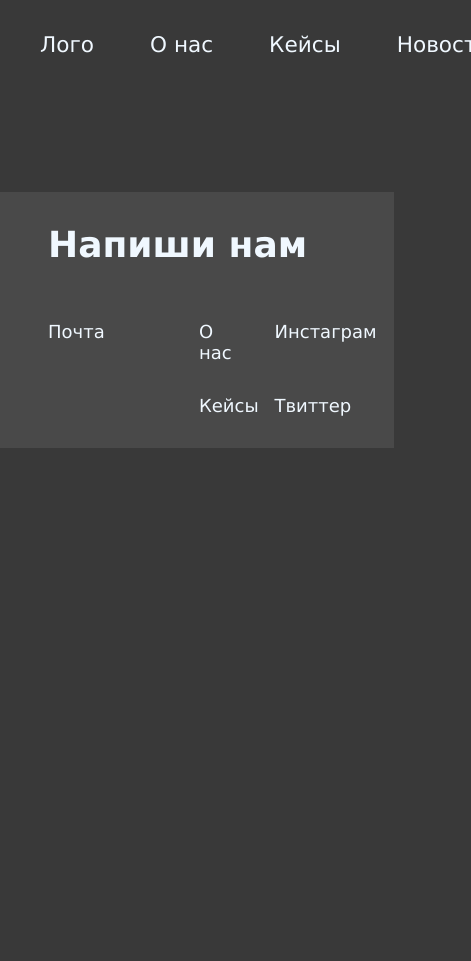
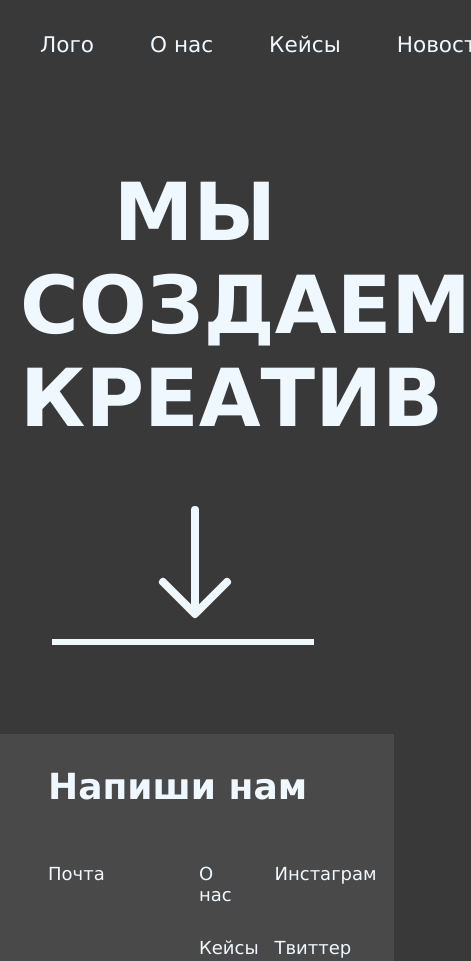
Before and after one commit to lopulopu/Guap, a plain HTML site: page index.html in a window 390 px wide. Shown: the top 961 px of the page, 471 px wide, since content can reach past the window. Before the commit the page ends 844 px from the top, so only its background shows below. Drawn offline with Linux system fonts and the light colour scheme.

Commit message:
мы создаем креатив
хз, так надо было сделать или нет. поменяем если что

```diff
--- a/CSS/main.css
+++ b/CSS/main.css
@@ -34,20 +34,25 @@ body {
     font-size: larger;
 }
 
-a{
+a {
     color: aliceblue;
     text-decoration: none;
 }
 
-@media all and (max-width: 1000px){
-    #nav a{
+@media all and (max-width: 1000px) {
+    #nav a {
         margin-right: 2rem;
     }
-    #logo{
+
+    #logo {
         margin-left: 2rem;
     }
-    #footer > *{
+
+    #footer>* {
         margin-left: 1rem !important;
+    }
+    hr{
+        margin-left: 2rem !important;
     }
 }
 
@@ -83,27 +88,72 @@ a{
     flex: 1 0 0%;
 }
 
-.col4{
+.col4 {
     flex: 0 0 auto;
     width: 25% !important;
 }
 
-.col2{
+.col2 {
     flex: 0 0 auto;
     width: 50% !important;
 }
 
-#footer{
+#footer {
     margin-top: 5rem !important;
     background-color: #494949;
     padding-top: 2rem;
     padding-bottom: 2rem;
 }
 
-#footer>*{
+#footer>* {
     margin-left: 3rem;
 }
 
-#footer>.row>.row>.col{
+#footer>.row>.row>.col {
     margin-top: 2rem;
 }
+
+.h1title {
+    font-size: 5rem;
+}
+
+.row-center {
+    flex-direction: column;
+    justify-content: center;
+    align-items: center;
+}
+
+.arrows {
+    margin: auto;
+    display: flex;
+    justify-content: center;
+    display: block;
+    width: 70px;
+    justify-self: center;
+}
+
+.arrows path {
+    stroke: aliceblue;
+    stroke-width: 3px;
+
+    fill: transparent;
+}
+
+.col-justify-center {
+    justify-content: center;
+    align-items: center;
+    text-align: center;
+}
+.col-auto{
+    width: auto;
+}
+.border-bottom{
+    border-bottom: #595959;
+    border-width: 5px;
+}
+hr{
+    height: 0px;
+    border-width: 3px;
+    margin-left: 5rem;
+    margin-right: 5rem;
+}
--- a/index.html
+++ b/index.html
@@ -18,10 +18,19 @@
         <a href="#" class="navlink">Контакты</a>
     </div>
     <div class="container">
-        <div class="row">
-            <div class="col">
+        <div class="row row-center">
+            <div class="col col-auto">
+                <h1 class="h1title col-justify-center">МЫ СОЗДАЕМ КРЕАТИВ</h1>
+            </div>
+            <div class="col col-justify-center">
+                <svg xmlns="http://www.w3.org/2000/svg" width="128" height="128" fill="currentColor"
+                    class="bi bi-arrow-down" viewBox="0 0 16 16">
+                    <path fill-rule="evenodd"
+                        d="M8 1a.5.5 0 0 1 .5.5v11.793l3.146-3.147a.5.5 0 0 1 .708.708l-4 4a.5.5 0 0 1-.708 0l-4-4a.5.5 0 0 1 .708-.708L7.5 13.293V1.5A.5.5 0 0 1 8 1z" />
+                </svg>
             </div>
         </div>
+        <hr noshade="" color="aliceblue">
         <div class="row">
             <div class="col">
 
```
